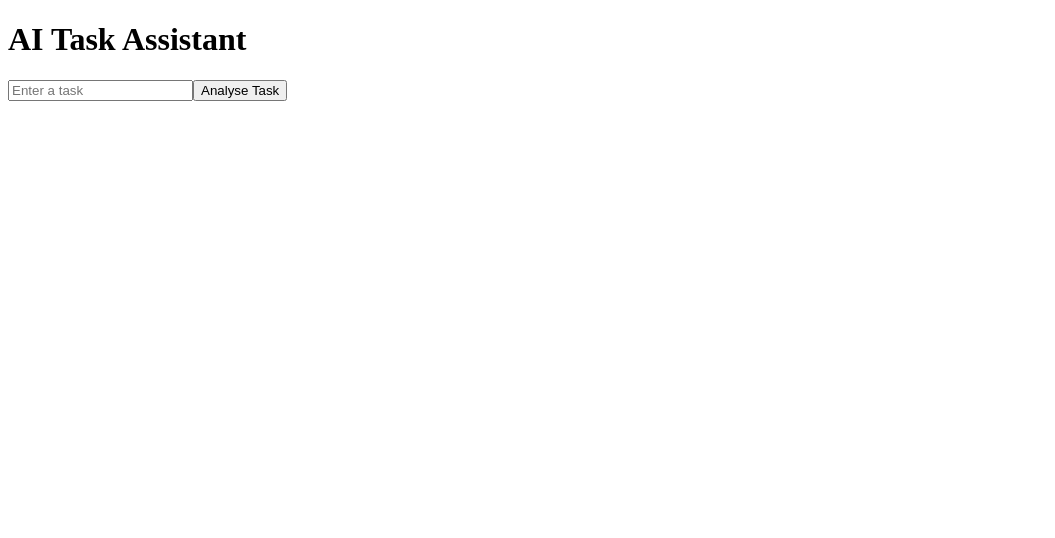
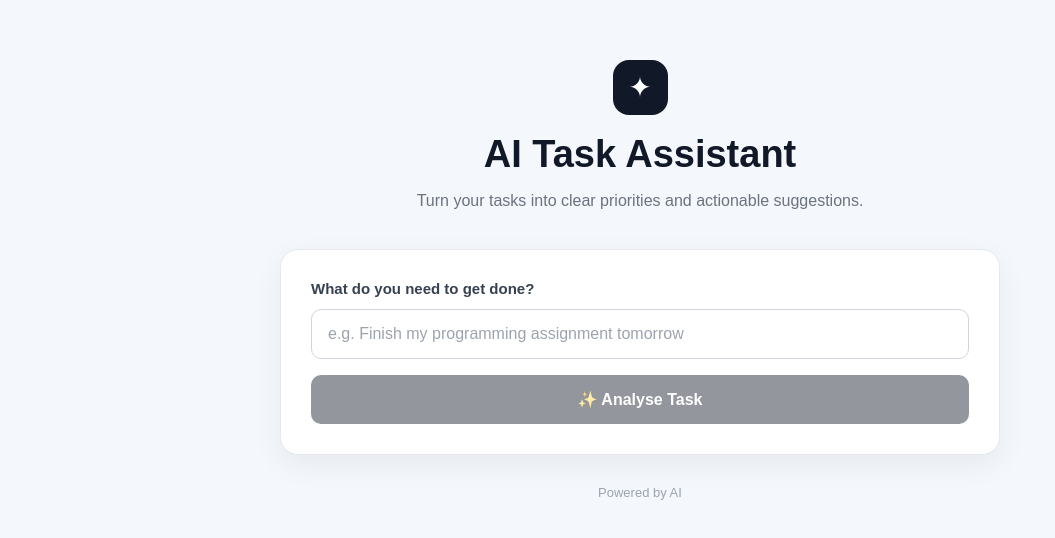
Before and after one commit to JAMES22308/AI-Automation, a React (Vite) app in the folder client/: page / in a window 1280 px wide. Shown: the top 538 px of the page, without its empty margins (0-1055 px from the left). Built offline with nearby package versions, Linux system fonts and the light colour scheme.

Commit message:
add app.css

```diff
--- a/client/src/App.css
+++ b/client/src/App.css
@@ -0,0 +1,245 @@
+
+* {
+    box-sizing: border-box;
+}
+
+body {
+    margin: 0;
+    font-family: Arial, Helvetica, sans-serif;
+    background: #f4f7fb;
+    color: #1f2937;
+}
+
+.app {
+    min-height: 100vh;
+    padding: 60px 20px;
+}
+
+.container {
+    width: 100%;
+    max-width: 720px;
+    margin: 0 auto;
+}
+
+/* Header */
+
+.header {
+    text-align: center;
+    margin-bottom: 35px;
+}
+
+.logo {
+    width: 55px;
+    height: 55px;
+    margin: 0 auto 18px;
+    display: flex;
+    align-items: center;
+    justify-content: center;
+    border-radius: 16px;
+    background: #111827;
+    color: white;
+    font-size: 28px;
+}
+
+.header h1 {
+    margin: 0;
+    font-size: 38px;
+    font-weight: 700;
+    color: #111827;
+}
+
+.header p {
+    margin-top: 12px;
+    color: #6b7280;
+    font-size: 16px;
+    line-height: 1.6;
+}
+
+/* Task input card */
+
+.task-card {
+    background: white;
+    padding: 30px;
+    border-radius: 18px;
+    border: 1px solid #e5e7eb;
+    box-shadow: 0 10px 30px rgba(0, 0, 0, 0.06);
+}
+
+.task-card label {
+    display: block;
+    margin-bottom: 12px;
+    font-size: 15px;
+    font-weight: 600;
+    color: #374151;
+}
+
+.task-card input {
+    width: 100%;
+    padding: 15px 16px;
+    border: 1px solid #d1d5db;
+    border-radius: 10px;
+    font-size: 16px;
+    outline: none;
+    transition: border-color 0.2s, box-shadow 0.2s;
+}
+
+.task-card input:focus {
+    border-color: #6366f1;
+    box-shadow: 0 0 0 3px rgba(99, 102, 241, 0.12);
+}
+
+.task-card input::placeholder {
+    color: #9ca3af;
+}
+
+/* Button */
+
+.task-card button {
+    width: 100%;
+    margin-top: 16px;
+    padding: 15px;
+    border: none;
+    border-radius: 10px;
+    background: #111827;
+    color: white;
+    font-size: 16px;
+    font-weight: 600;
+    cursor: pointer;
+    transition: transform 0.2s, opacity 0.2s;
+}
+
+.task-card button:hover:not(:disabled) {
+    transform: translateY(-1px);
+    opacity: 0.9;
+}
+
+.task-card button:disabled {
+    cursor: not-allowed;
+    opacity: 0.45;
+}
+
+/* Result */
+
+.result-card {
+    margin-top: 25px;
+    background: white;
+    padding: 30px;
+    border-radius: 18px;
+    border: 1px solid #e5e7eb;
+    box-shadow: 0 10px 30px rgba(0, 0, 0, 0.06);
+}
+
+.result-header {
+    display: flex;
+    align-items: center;
+    justify-content: space-between;
+    gap: 15px;
+    margin-bottom: 25px;
+}
+
+.result-header h2 {
+    margin: 0;
+    font-size: 22px;
+    color: #111827;
+}
+
+/* Priority */
+
+.priority {
+    padding: 6px 12px;
+    border-radius: 999px;
+    font-size: 13px;
+    font-weight: 700;
+}
+
+.priority.high {
+    background: #fee2e2;
+    color: #b91c1c;
+}
+
+.priority.medium {
+    background: #fef3c7;
+    color: #92400e;
+}
+
+.priority.low {
+    background: #dcfce7;
+    color: #166534;
+}
+
+/* Result sections */
+
+.result-section {
+    padding: 18px 0;
+    border-top: 1px solid #e5e7eb;
+}
+
+.result-label {
+    display: block;
+    margin-bottom: 7px;
+    font-size: 13px;
+    font-weight: 700;
+    text-transform: uppercase;
+    letter-spacing: 0.5px;
+    color: #6b7280;
+}
+
+.result-section p {
+    margin: 0;
+    font-size: 16px;
+    line-height: 1.6;
+}
+
+/* Suggestion */
+
+.suggestion {
+    margin-top: 10px;
+    padding: 18px;
+    border-radius: 12px;
+    background: #f3f4f6;
+}
+
+.suggestion .result-label {
+    text-transform: none;
+    letter-spacing: 0;
+    color: #374151;
+}
+
+.suggestion p {
+    margin: 8px 0 0;
+    line-height: 1.6;
+}
+
+/* Footer */
+
+footer {
+    text-align: center;
+    margin-top: 30px;
+}
+
+footer p {
+    margin: 0;
+    color: #9ca3af;
+    font-size: 13px;
+}
+
+/* Mobile */
+
+@media (max-width: 600px) {
+    .app {
+        padding: 35px 15px;
+    }
+
+    .header h1 {
+        font-size: 30px;
+    }
+
+    .task-card,
+    .result-card {
+        padding: 22px;
+    }
+
+    .result-header {
+        align-items: flex-start;
+    }
+}
--- a/client/src/App.jsx
+++ b/client/src/App.jsx
@@ -1,4 +1,6 @@
+
 import { useState } from "react";
+import "./App.css";
 
 function App() {
     const [task, setTask] = useState("");
@@ -6,9 +8,11 @@ function App() {
 
     async function analyseTask() {
         try {
-            console.log("clicked the analyse button")
+            console.log("clicked the analyse button");
 
-            const response = await fetch("https://ai-task-assistant-api.onrender.com/analyse", {
+            const response = await fetch(
+                "https://ai-task-assistant-api.onrender.com/analyse",
+                {
                     method: "POST",
                     headers: {
                         "Content-Type": "application/json"
@@ -16,12 +20,13 @@ function App() {
                     body: JSON.stringify({
                         task_text: task
                     })
-            });
+                }
+            );
 
             const data = await response.json();
 
             setResult(data);
-            console.log("done processing")
+            console.log("done processing");
 
         } catch (error) {
             console.error("Error:", error);
@@ -29,43 +34,69 @@ function App() {
     }
 
     return (
-        <div>
+        <div className="app">
+            <div className="container">
+
+                <div className="header">
+                    <div className="logo">✦</div>
                     <h1>AI Task Assistant</h1>
+                    <p>
+                        Turn your tasks into clear priorities and actionable suggestions.
+                    </p>
+                </div>
+
+                <div className="task-card">
+                    <label htmlFor="task">What do you need to get done?</label>
 
                     <input
+                        id="task"
                         type="text"
                         value={task}
                         onChange={(event) => setTask(event.target.value)}
-                placeholder="Enter a task"
+                        placeholder="e.g. Finish my programming assignment tomorrow"
                     />
 
-            <button onClick={analyseTask}>
-                Analyse Task
+                    <button
+                        onClick={analyseTask}
+                        disabled={!task.trim()}
+                    >
+                        ✨ Analyse Task
                     </button>
+                </div>
 
                 {result && (
-                <div>
+                    <div className="result-card">
+                        <div className="result-header">
                             <h2>Analysis</h2>
+                            <span className={`priority ${result.priority?.toLowerCase()}`}>
+                                {result.priority}
+                            </span>
+                        </div>
 
-                    <p>
-                        <strong>Task:</strong> {result.task}
-                    </p>
+                        <div className="result-section">
+                            <span className="result-label">Task</span>
+                            <p>{result.task}</p>
+                        </div>
 
-                    <p>
-                        <strong>Priority:</strong> {result.priority}
-                    </p>
+                        <div className="result-section">
+                            <span className="result-label">Category</span>
+                            <p>{result.category}</p>
+                        </div>
 
-                    <p>
-                        <strong>Category:</strong> {result.category}
-                    </p>
-
-                    <p>
-                        <strong>Suggestion:</strong> {result.suggestion}
-                    </p>
+                        <div className="suggestion">
+                            <span className="result-label">💡 Suggestion</span>
+                            <p>{result.suggestion}</p>
+                        </div>
                     </div>
                 )}
+
+                <footer>
+                    <p>Powered by AI</p>
+                </footer>
+
+            </div>
         </div>
     );
 }
 
-export default App;
+export default App
```
Lines whose indentation alone changed are shown as unchanged.
